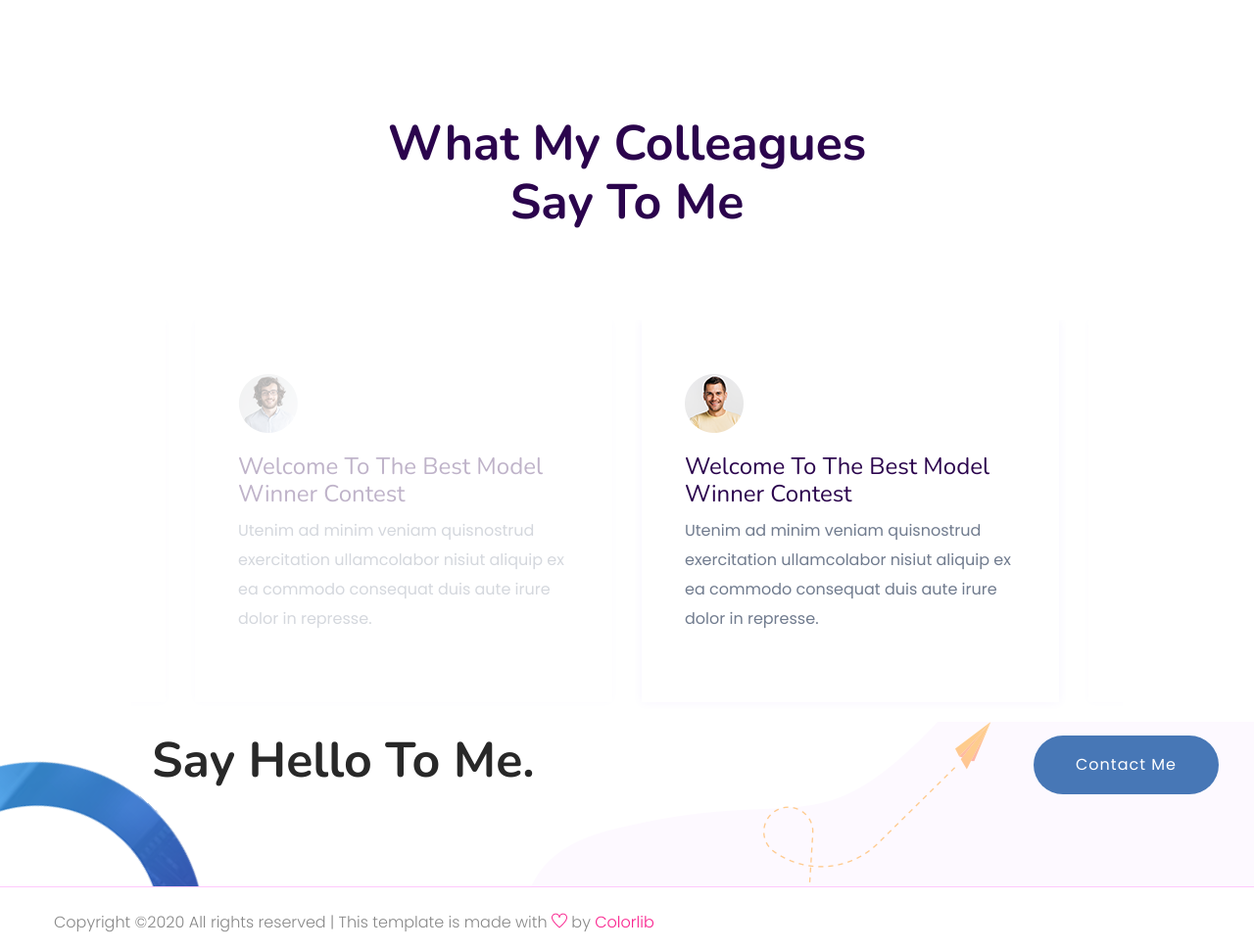
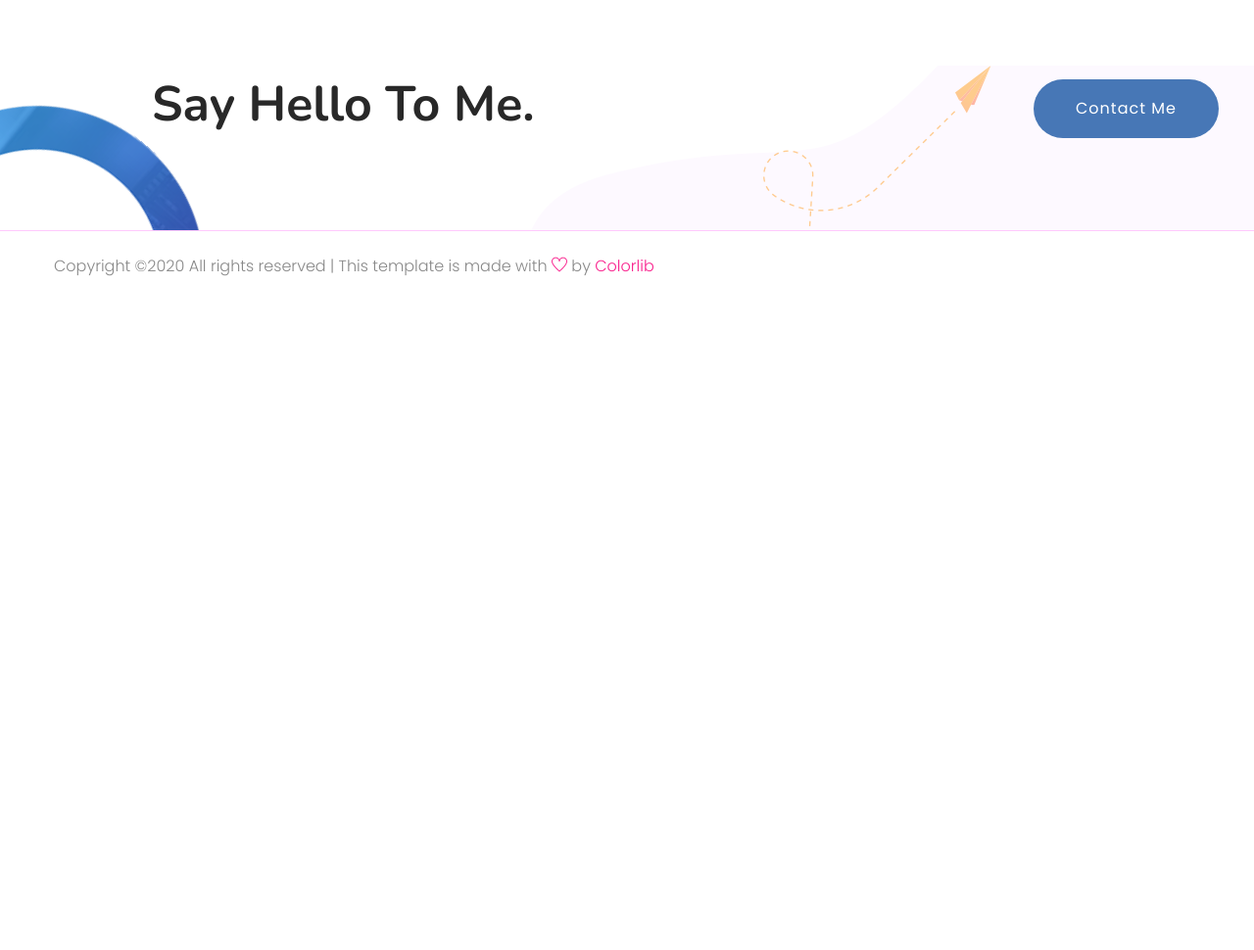
Before and after one commit to Aaron2464/aaron2464.github.io, a plain HTML site: page aboutme.html in a window 1280 px wide. Shown: the part 804-1774 px from the top of the page at 98% size. After the commit the page ends 1104 px from the top, so only its background shows below. Drawn offline with nearby package versions, Linux system fonts and the light colour scheme.

Commit message:
commend unuse div block

```diff
--- a/aboutme.html
+++ b/aboutme.html
@@ -157,10 +157,9 @@
         </section>
         <!-- Best Features End -->
         <!-- Our Customer Start -->
-        <div class="our-customer pt-50 pb-10">
+        <!-- <div class="our-customer pt-50 pb-10">
             <div class="container-fluid">
                 <div class="our-customer-wrapper">
-                    <!-- Section Tittle -->
                     <div class="row d-flex justify-content-center">
                         <div class="col-xl-8">
                             <div class="section-tittle text-center">
@@ -215,7 +214,7 @@
                     </div>
                 </div>
             </div>
-        </div>
+        </div>            -->
         <!-- Our Customer End -->
         <!-- Say Something Start -->
         <div class="say-something-aera pt-10 pb-90 fix">
```
